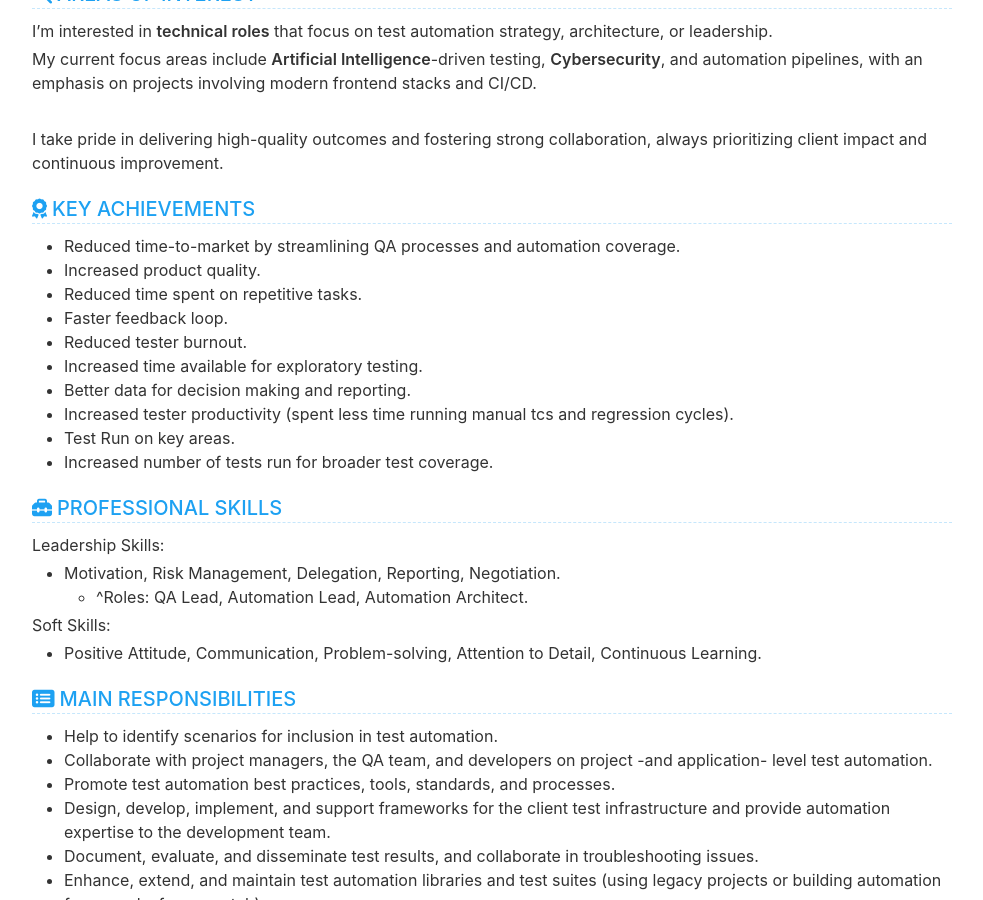
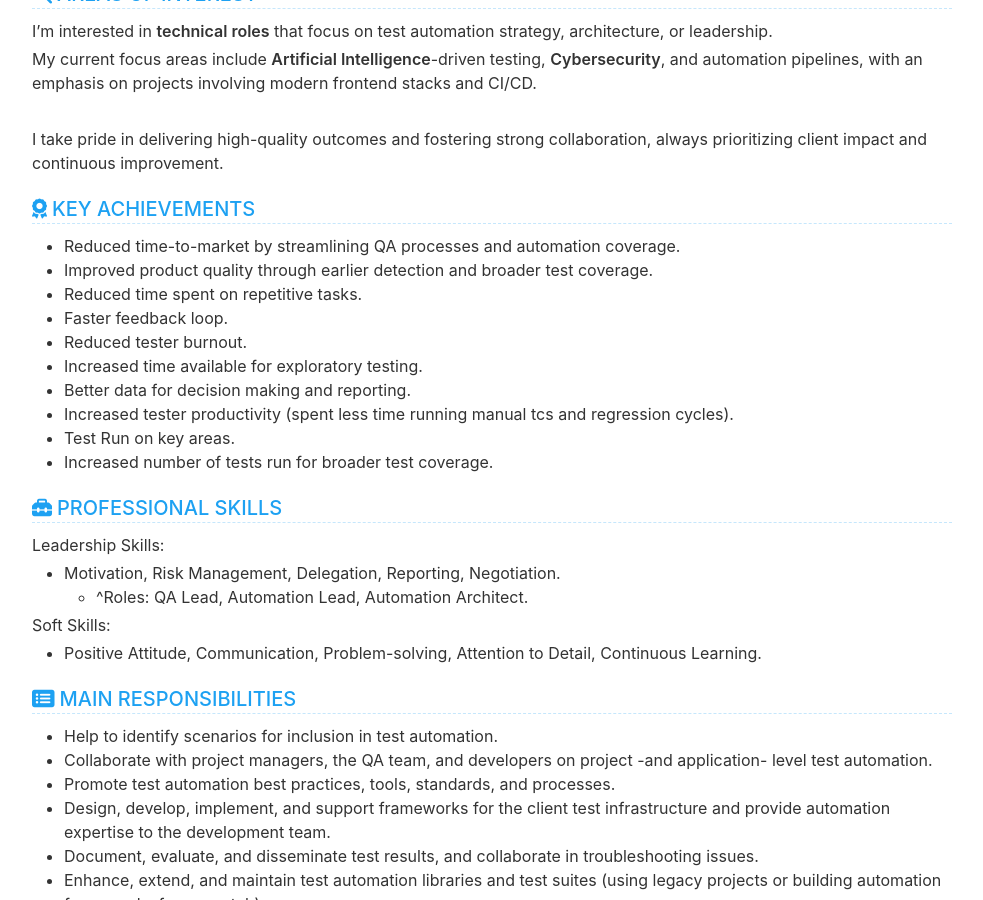
Before and after one commit to cvera08/full-resume, a Jekyll site: the page built from index.html, in a window 1280 px wide and 900 px high, scrolled down 862 px. Shown: the whole window, without its empty margins (148-1131 px from the left). Built offline with Jekyll 4.4.1, drawn with Linux system fonts in a browser that asks for light colours.

Commit message:
feat: key achievements change - second paragraph

```diff
--- a/_data/data.yml
+++ b/_data/data.yml
@@ -68,7 +68,7 @@ award:
   title: KEY ACHIEVEMENTS
   description: |
     - Reduced time-to-market by streamlining QA processes and automation coverage.
-    - Increased product quality.
+    - Improved product quality through earlier detection and broader test coverage.
     - Reduced time spent on repetitive tasks.
     - Faster feedback loop.
     - Reduced tester burnout.
```
